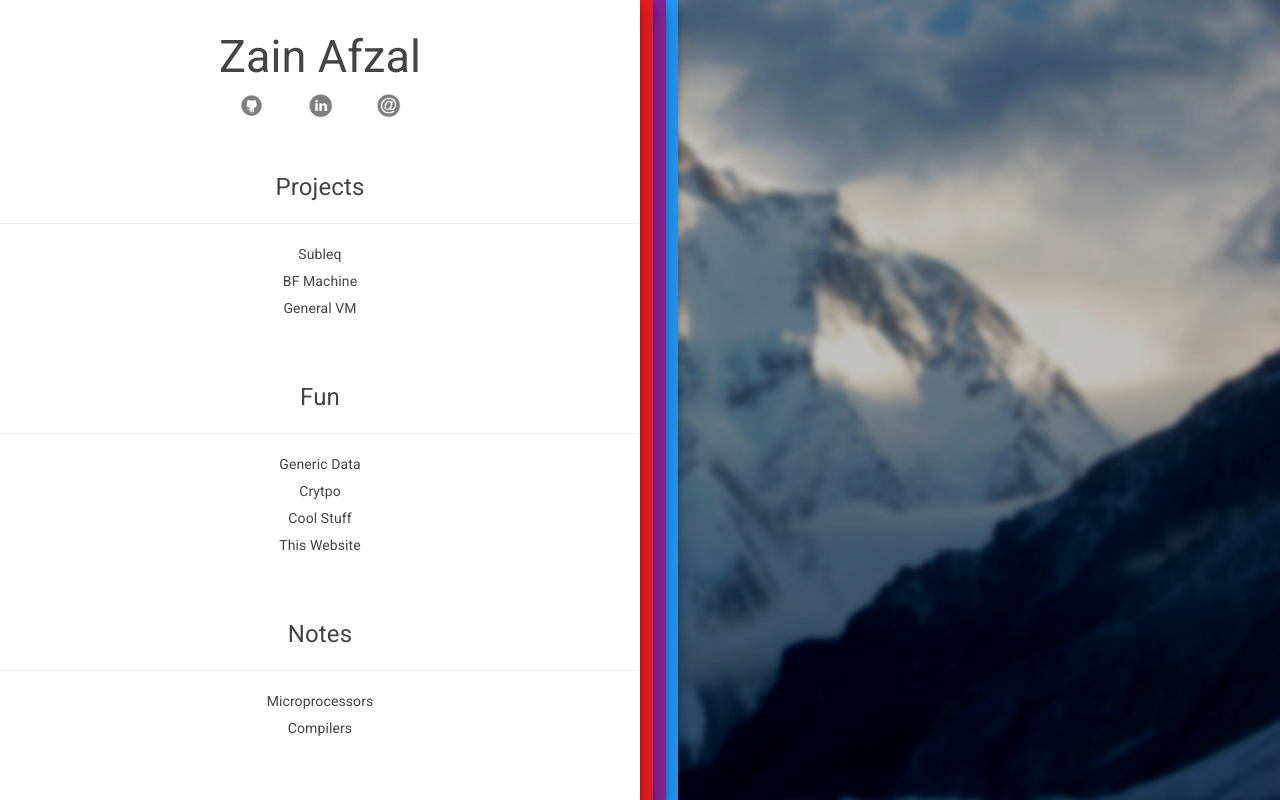
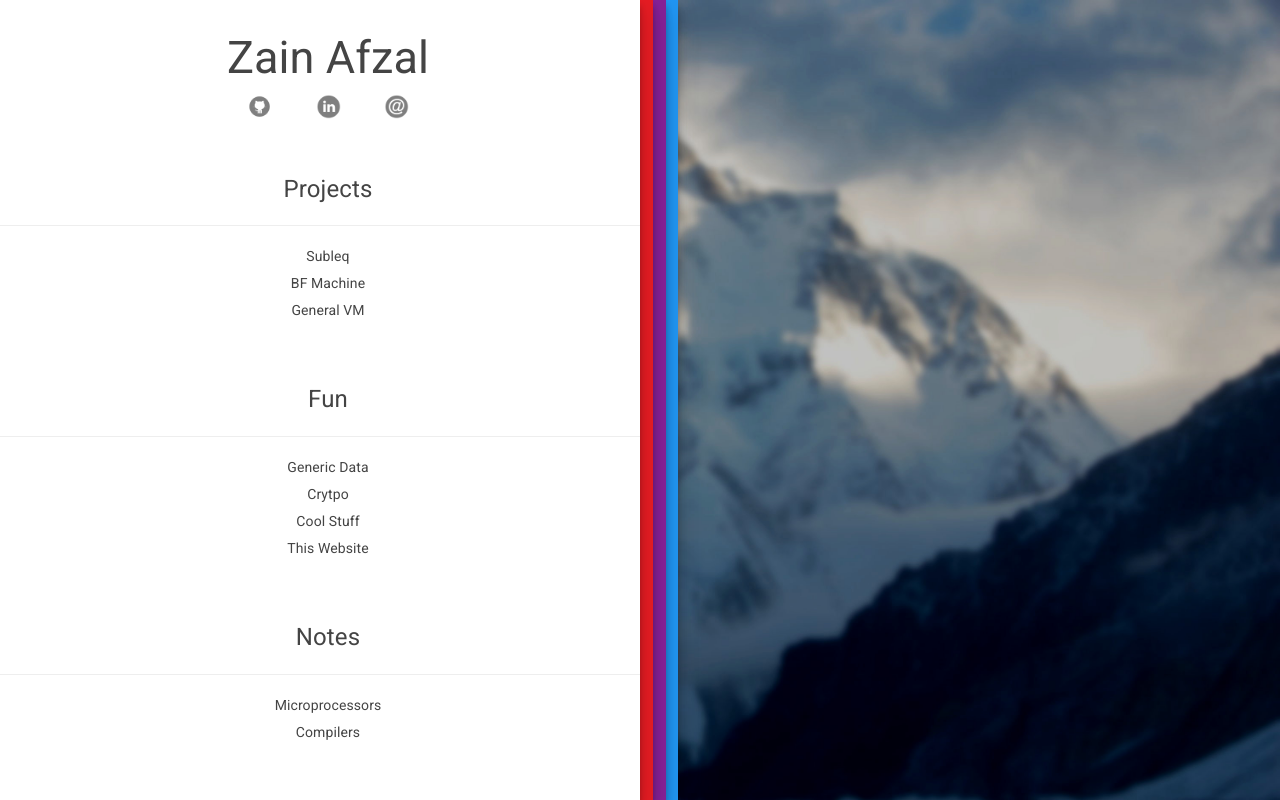
Before and after one commit to zainafzal08/Resume, a Flask app: page / in a window 1280 px wide. Run offline with Flask 2, Linux system fonts and the light colour scheme; some libraries are stand-ins or nearby versions.

Commit message:
Better firefox support and added a larger margin for card text

```diff
--- a/static/main.css
+++ b/static/main.css
@@ -86,6 +86,7 @@
   box-shadow: 0 10px 20px rgba(0,0,0,0.19), 0 6px 6px rgba(0,0,0,0.23);
   text-align: center;
   float: left;
+  overflow: hidden;
 }
 
 @media only screen and (max-width: 915px){
@@ -96,6 +97,7 @@
     box-shadow: 0 10px 20px rgba(0,0,0,0.19), 0 6px 6px rgba(0,0,0,0.23);
     text-align: center;
     float: left;
+    overflow: hidden;
   }
 }
 @media only screen and (max-device-width: 915px){
@@ -106,12 +108,15 @@
     box-shadow: 0 10px 20px rgba(0,0,0,0.19), 0 6px 6px rgba(0,0,0,0.23);
     text-align: center;
     float: left;
+    overflow: hidden;
   }
 }
 
 .card-text{
+  max-height: 100%;
   overflow-y: scroll;
-  max-height: 100%;
+  overflow-x: hidden;
+  margin-right: -16px;
 }
 /* sidebar and tabs */
 .sidebar{
@@ -172,9 +177,9 @@
 .tab-text{
   float: left;
   text-align: center;
-  width: 88%;
-  margin-left: 1%;
-  margin-right: 1%;
+  width: 74%;
+  margin-left: 8%;
+  margin-right: 8%;
 }
 .nav-butt{
   cursor: pointer;
--- a/templates/index.html
+++ b/templates/index.html
@@ -10,8 +10,7 @@
 	<script type="text/javascript" src="../static/js/main.js?{{tag}}"></script>
 	</head>
 	<body>
-		<div class="backgroundImage" id="wrapper">
-			<div id="scroller">
+		<div class="backgroundImage">
 			<div class="card sidebar">
 				<div class="card-text">
 					<h2 class="heading"> Zain Afzal </h2>
@@ -101,6 +100,5 @@
 				<div class="tab-label"></div>
 			</div>
 		</div>
-		</div>
 	</body>
 </html>
```
Lines whose indentation alone changed are shown as unchanged.
